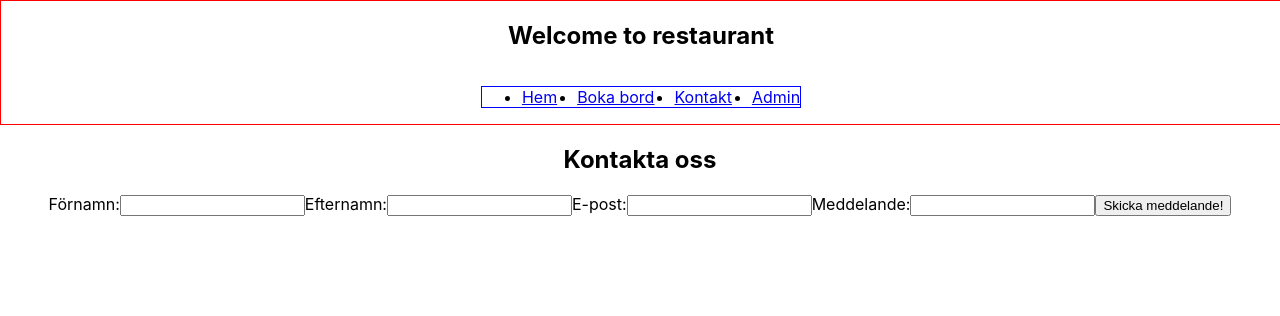
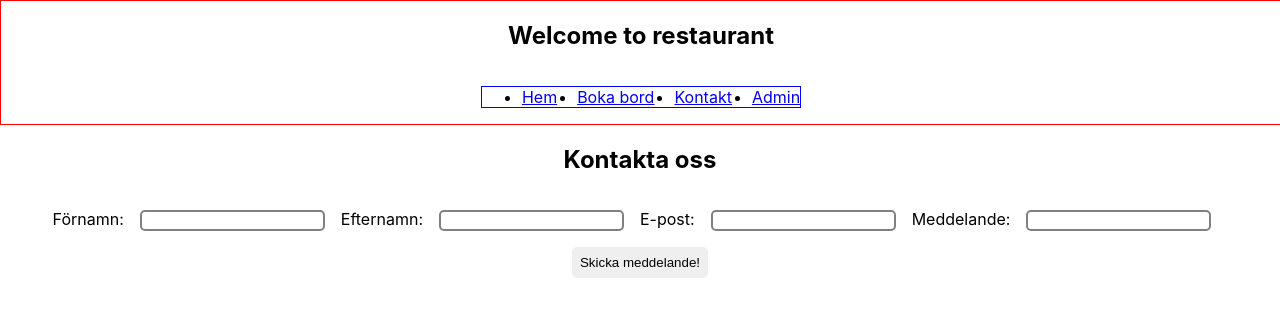
Before and after one commit to GamerShabandari/react-restaurang, a React (Create React App) app: page /contact in a window 1280 px wide. Shown: the top 316 px of the page. Built offline with nearby package versions, Linux system fonts and the light colour scheme.

Commit message:
css i forumläret

```diff
--- /dev/null
+++ b/src/components/contact.css
@@ -0,0 +1,16 @@
+label {
+    font-size: 1rem;
+}
+
+input {
+    margin: 1rem;
+    border: 2px solid grey;
+    border-radius: 5px;
+}
+
+button {
+    border: 0px;
+    padding: 0.5rem;
+    border-radius: 5px;
+
+}
--- a/src/components/contact.tsx
+++ b/src/components/contact.tsx
@@ -1,5 +1,6 @@
 import { ChangeEvent, useState } from "react"
 import { text } from "stream/consumers";
+import './contact.css';
 
 export function Contact(){
 
```
